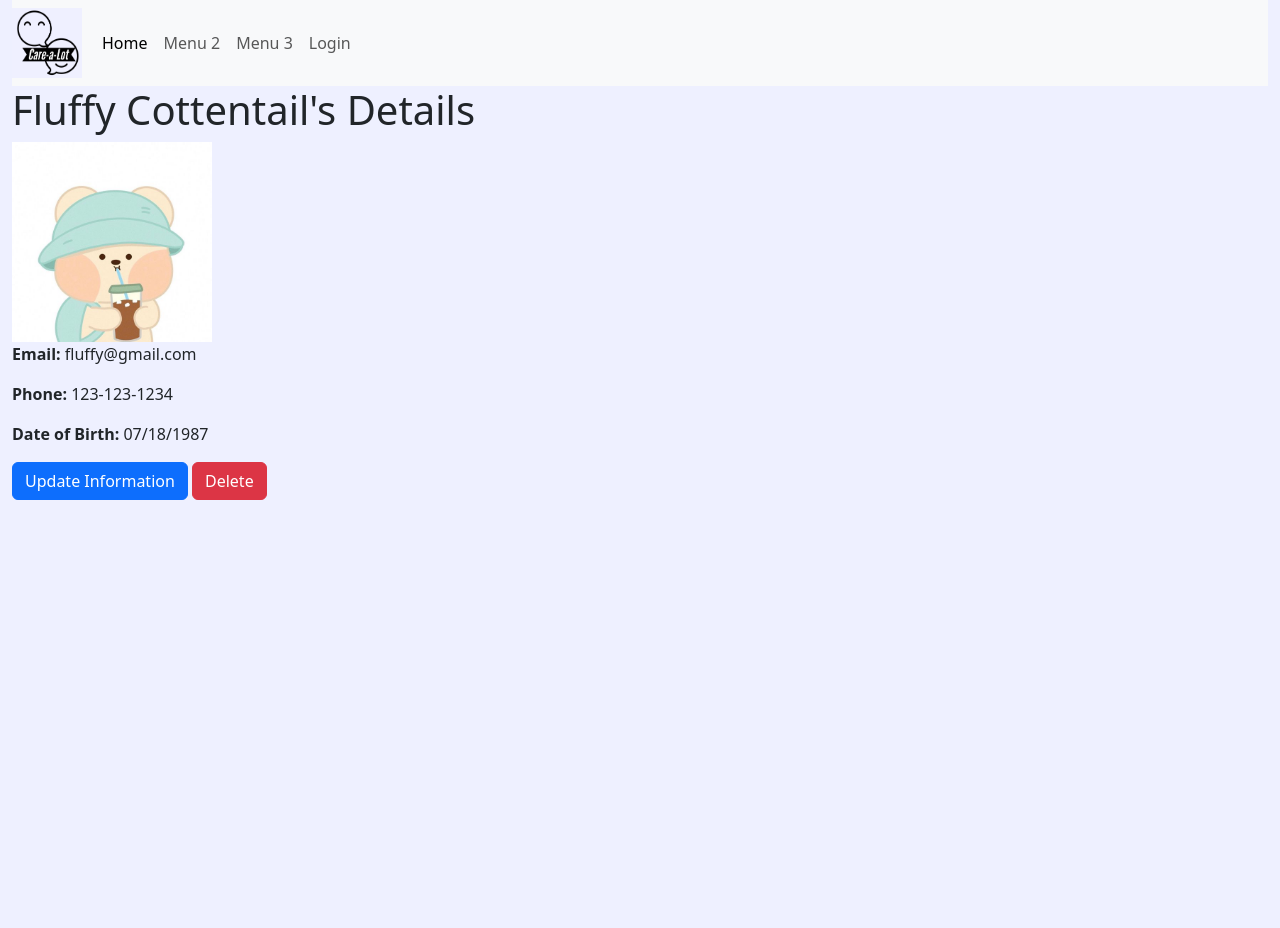
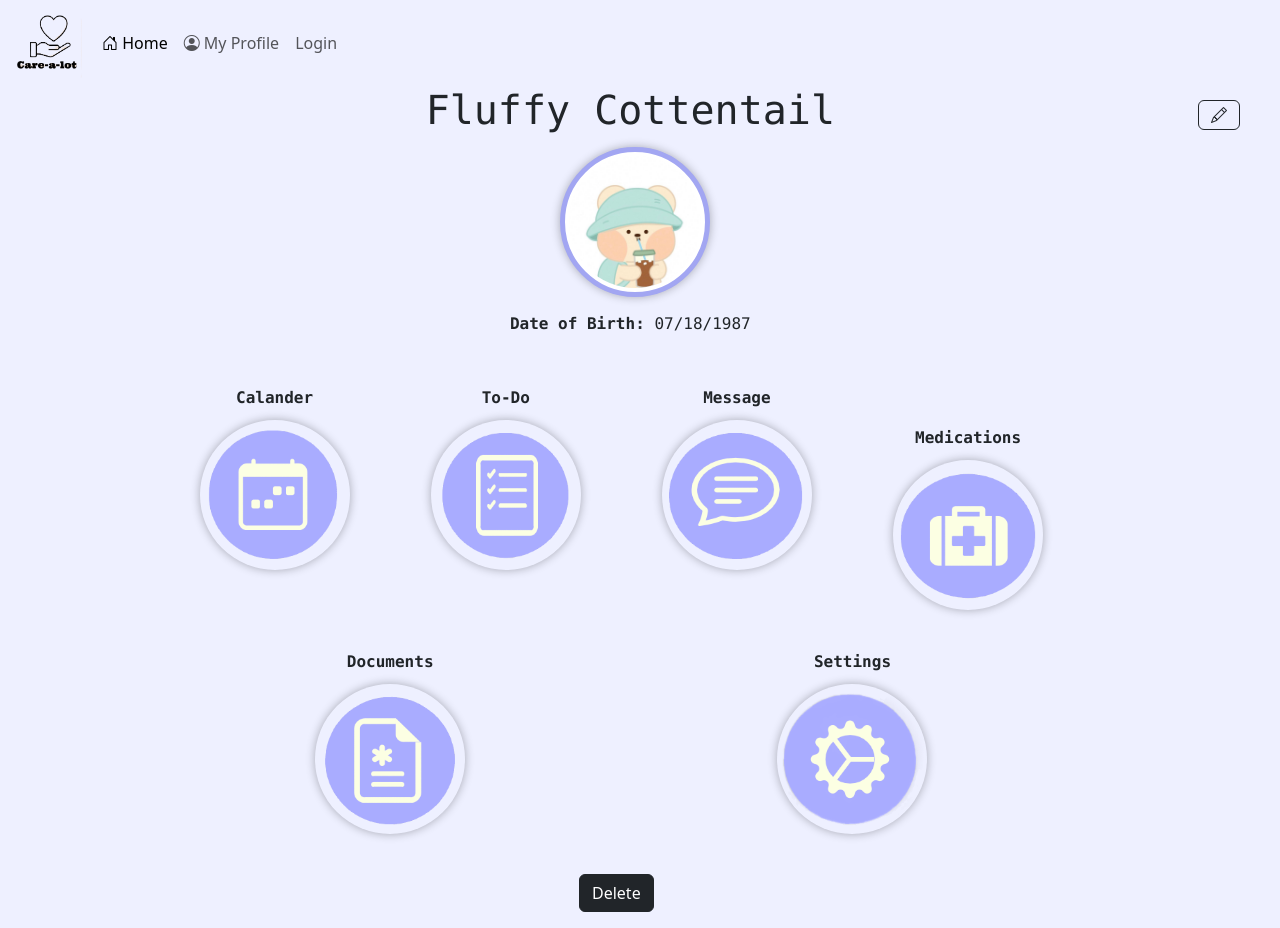
Before and after one commit to Naomi-R17/3300-Sprint, a Django app: page /patient/11/ in a window 1280 px wide. Before the commit the page ends 500 px from the top, so only its background shows below. Run offline with Django 4.2, Linux system fonts and the light colour scheme; data comes from the database, SQL or seed files in the repository; both versions use the stored data as it was after the commit.

Commit message:
UI exploration done

```diff
--- a/care_app/templates/care_app/base_template.html
+++ b/care_app/templates/care_app/base_template.html
@@ -19,8 +19,8 @@
 
 
 		 <!-- Navbar-->
-		 <nav class="navbar navbar-expand-lg bg-body-tertiary">
-			 <img src="{% static 'images/Screenshot2024.png' %}" style="width: 70px; height: 70px;">
+		 <nav class="navbar navbar-expand-lg custom-navbar ">
+			 <img src="{% static 'images/smallLogo.png' %}" style="width: 70px; height: 70px;">
 
 		   <div class="container-fluid">
 			 <button class="navbar-toggler" type="button" data-bs-toggle="collapse" data-bs-target="#navbarNavAltMarkup" aria-controls="navbarNavAltMarkup" aria-expanded="false" aria-label="Toggle navigation">
@@ -29,9 +29,8 @@
 			 <div class="collapse navbar-collapse" id="navbarNavAltMarkup">
 			   <div class="navbar-nav">
 				 <!--  {% url 'index' %}  is defined in url path to dynamically create url -->
-				 <a class="nav-link active" aria-current="page" href="{% url 'index' %}">Home</a>
-				 <a class="nav-link" href="#">Menu 2</a>
-				 <a class="nav-link" href="#">Menu 3</a>
+				 <a class="nav-link active" aria-current="page" href="{% url 'index' %}"><i class="bi bi-house-door"></i> Home</a>
+				 <a class="nav-link" href="#"><i class="bi bi-person-circle"></i> My Profile</a>
 				 {% if user.is_authenticated %}
 				   <a class="nav-link" href="{% url 'logout' %}?next={{ request.path }}">Logout {{user}}</a>
 				 {% else %}
--- a/care_app/templates/care_app/patient_detail.html
+++ b/care_app/templates/care_app/patient_detail.html
@@ -1,23 +1,94 @@
-<!-- care_app/templates/care_app/patient_detail.html -->
 {% extends "care_app/base_template.html" %}
 
+{% load static %}
+
 {% block content %}
-    <h1>{{ patient.name }}'s Details</h1>
-    <div>
+    <h1 class="text-center" style="font-family: 'Monaco', monospace; margin-left: 190px">{{ patient.name }}</h1>
+    <div class="container-fluid d-flex justify-content-center align-items-center" style="height: 20vh; margin-left: 100px">
         {% if patient.profile_picture %}
-            <img src="{{ patient.profile_picture.url }}" alt="{{ patient.name }}'s Profile Picture" style="max-width: 200px; max-height: 200px;">
+            <img src="{{ patient.profile_picture.url }}" alt="{{ patient.name }}'s Profile Picture" class="img-thumbnail rounded-circle with-shadow" style="width: 150px; height: 150px; object-fit: cover; border: 5px solid #A2A6F2;">
         {% else %}
             <p>No profile picture available.</p>
         {% endif %}
     </div>
-    <p><strong>Email:</strong> {{ patient.email }}</p>
-    <p><strong>Phone:</strong> {{ patient.phone }}</p>
-    <p><strong>Date of Birth:</strong> {{ patient.dob }}</p>
+    <p class="text-center" style="font-family: 'Monaco', monospace; margin-left: 190px; margin-top: 10px"><strong> Date of Birth:</strong> {{ patient.dob }}</p>
 
-    <a href="{% url 'patient-update' patient.id %}" class="btn btn-primary">Update Information</a>
+    <!-- Buttons -->
+    <a href="{% url 'patient-update' patient.id %}" class="btn btn-outline-dark" style="position: absolute; top: 100px; right: 40px;"><i class="bi bi-pencil"></i></a>
 
-    <form method="post" action="{% url 'patient-delete' patient.id %}" style="display: inline;" onsubmit="return confirm('Are you sure you want to delete {{ patient.name }} from the care app?');">
-    {% csrf_token %}
-    <button type="submit" class="btn btn-danger">Delete</button>
-</form>
+    <!-- Custom Buttons -->
+    <div class="container-fluid">
+    <div class="row justify-content-center" style="margin-left: 110px; margin-top: 50px;">
+
+        <div class="col-sm">
+            <div style="display: flex; flex-direction: column; align-items: center;">
+                <p style="font-family: 'Monaco', monospace; margin-left:50px; margin-bottom: 10px;"><strong>Calander</strong></p>
+                <a href="#" style="margin-left: 50px; justify-content: center">
+                    <img src="{% static 'images/calander.png' %}" alt="Button Image" style="width:150px; height:150px; border-radius: 50%; box-shadow: 0 0 10px rgba(0, 0, 0, 0.3);">
+                </a>
+            </div>
+        </div>
+
+        <div class="col-sm">
+            <div style="display: flex; flex-direction: column; align-items: center;">
+                <p style="font-family: 'Monaco', monospace; margin-left:50px; margin-bottom: 10px;"><strong>To-Do</strong></p>
+                <a href="#" style="margin-left: 50px; justify-content: center">
+                    <img src="{% static 'images/toDo.png' %}" alt="Button Image" style="width:150px; height:150px; border-radius: 50%; box-shadow: 0 0 10px rgba(0, 0, 0, 0.3);">
+                </a>
+            </div>
+        </div>
+
+        <div class="col-sm">
+            <div style="display: flex; flex-direction: column; align-items: center;">
+                <p style="font-family: 'Monaco', monospace; margin-left:50px; margin-bottom: 10px;"><strong>Message</strong></p>
+                <a href="#" style="margin-left: 50px; justify-content: center">
+                    <img src="{% static 'images/message.png' %}" alt="Button Image" style="width:150px; height:150px; border-radius: 50%; box-shadow: 0 0 10px rgba(0, 0, 0, 0.3);">
+                </a>
+            </div>
+        </div>
+
+        <div class="col-md">
+            <div style="display: flex; flex-direction: column; align-items: center; margin-top: 40px">
+                <p style="font-family: 'Monaco', monospace; margin-left:50px; margin-bottom: 10px;"><strong>Medications</strong></p>
+                <a href="#" style="margin-left: 50px; justify-content: center">
+                    <img src="{% static 'images/meds.png' %}" alt="Button Image" style="width:150px; height:150px; border-radius: 50%; box-shadow: 0 0 10px rgba(0, 0, 0, 0.3);">
+                </a>
+            </div>
+        </div>
+
+        <div class="col-md">
+            <div style="display: flex; flex-direction: column; align-items: center; margin-top: 40px">
+                <p style="font-family: 'Monaco', monospace; margin-left:50px; margin-bottom: 10px;"><strong>Documents</strong></p>
+                <a href="#" style="margin-left: 50px; justify-content: center">
+                    <img src="{% static 'images/docs.png' %}" alt="Button Image" style="width:150px; height:150px; border-radius: 50%; box-shadow: 0 0 10px rgba(0, 0, 0, 0.3);">
+                </a>
+            </div>
+        </div>
+
+        <div class="col-md">
+            <div style="display: flex; flex-direction: column; align-items: center; margin-top: 40px">
+                <p style="font-family: 'Monaco', monospace; margin-left:50px; margin-bottom: 10px;"><strong>Settings</strong></p>
+                <a href="#" style="margin-left: 50px; justify-content: center">
+                    <img src="{% static 'images/settings.png' %}" alt="Button Image" style="width:150px; height:150px; border-radius: 50%; box-shadow: 0 0 10px rgba(0, 0, 0, 0.3);">
+                </a>
+            </div>
+        </div>
+
+        <form method="post" action="{% url 'patient-delete' patient.id %}" class="d-flex justify-content-center" style="margin-top: 40px; margin-left: 40px" onsubmit="return confirm('Are you sure you want to delete {{ patient.name }} from the care app?');">
+        {% csrf_token %}
+        <button type="submit" class="btn btn-dark">Delete</button>
+        </form>
+
+    </div>
+</div>
+
+
+
+<!-- Add CSS styles here -->
+    <style>
+        .with-shadow {
+            box-shadow: 0 0 10px rgba(0, 0, 0, 0.3);
+        }
+    </style>
+
 {% endblock %}
--- a/care_app/templates/care_app/patient_form.html
+++ b/care_app/templates/care_app/patient_form.html
@@ -1,10 +1,10 @@
 {% extends "care_app/base_template.html" %}
 
 {% block content %}
-<h1>Add Patient</h1>
+<h1 class="text-center" style="font-family: 'Monaco', monospace; margin-left: 220px; margin-bottom: 50px;">Add Patient</h1>
 <form method="post" enctype="multipart/form-data">
     {% csrf_token %}
     {{ form.as_p }}
-    <button type="submit" class="btn btn-primary">Save</button>
+    <button type="submit" class="btn btn-outline-dark">Save</button>
 </form>
 {% endblock %}
--- a/care_app/templates/care_app/update_patient.html
+++ b/care_app/templates/care_app/update_patient.html
@@ -2,10 +2,10 @@
 {% extends "care_app/base_template.html" %}
 
 {% block content %}
-<h1>Update Patient Information</h1>
+<h1 class="text-center" style="font-family: 'Monaco', monospace; margin-left: 220px; margin-bottom: 50px;">Update Patient Information</h1>
 <form method="post">
     {% csrf_token %}
     {{ form.as_p }}
-    <button type="submit" class="btn btn-primary">Update Information</button>
+    <button type="submit" class="btn btn-outline-dark">Update Information</button>
 </form>
 {% endblock %}
--- a/static/css/styles.css
+++ b/static/css/styles.css
@@ -1,3 +1,7 @@
 body {
     background-color: #EEF0FF;
 }
+
+.custom-navbar{
+    background-color: #EEF0FF;
+}
```
Also changed, not shown: db.sqlite3, profile_pics/396921759e26e1a193993da8db0c2b9e.jpg (added), profile_pics/81055bd68673afa241e062b2c8e2badf.jpg (added), static/images/calander.png (added), static/images/docs.png (added), static/images/meds.png (added), static/images/message.png (added), static/images/settings.png (added), static/images/smallLogo.png (added), static/images/toDo.png (added), 2 other files.
